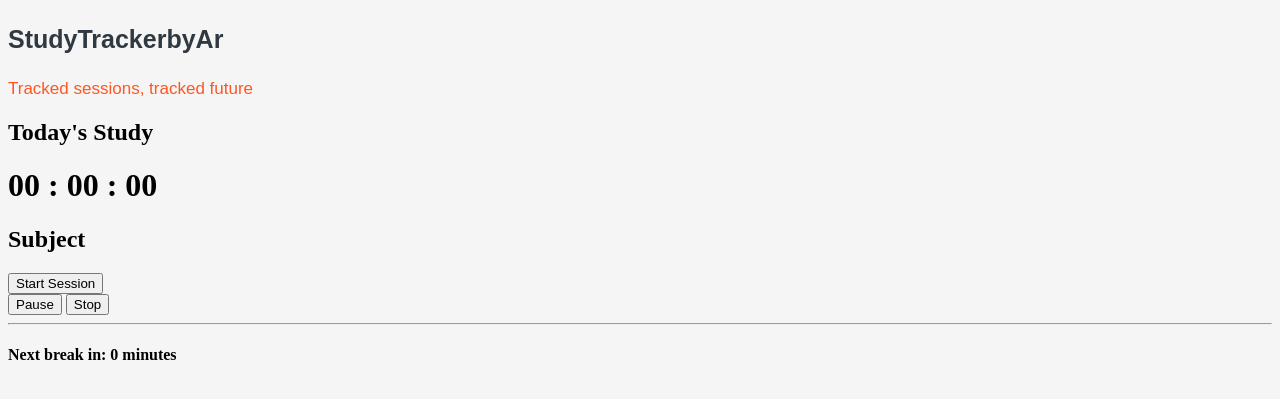
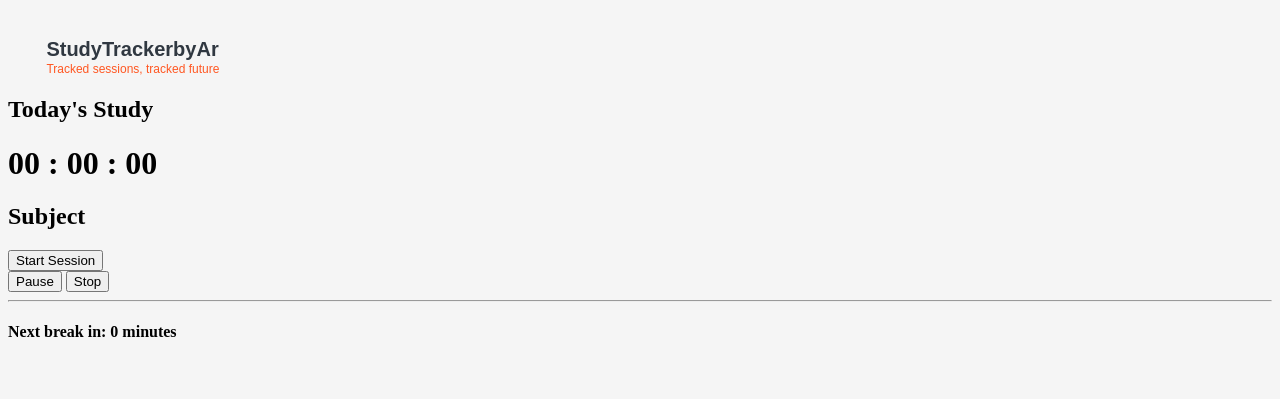
Before and after one commit to Maltiiski/StudyTracker, a Flask app: page / in a window 1280 px wide. Shown: the top 399 px of the page. Run offline with Flask 3, Linux system fonts and the light colour scheme; some web fonts are replaced.

Commit message:
Header styling

```diff
--- a/static/style.css
+++ b/static/style.css
@@ -11,14 +11,20 @@ body {
     background-color: var(--abitwhite);
 }
 
+.app-header {
+    font-family: 'Open Sauce Sans', sans-serif;
+}
+
 .app-header h3 {
     color: var(--abitblack);
-    font-size: 25px;
-    font-family: 'Open Sauce Sans', sans-serif;
+    font-size: 20px;
+    margin-left: 3vw;
+    margin-top: 3vw;
 }
 
 .app-header p {
     color: var(--abitorange);
-    font-size: 17px;
-    font-family: 'Open Sauce Sans', sans-serif;
+    font-size: 12px;
+    margin-left: 3vw;
+    margin-top: -1.5vw;
 }
```
